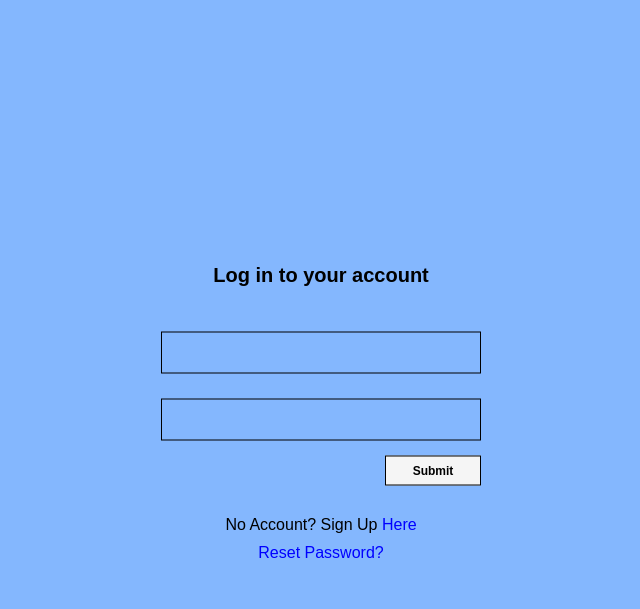
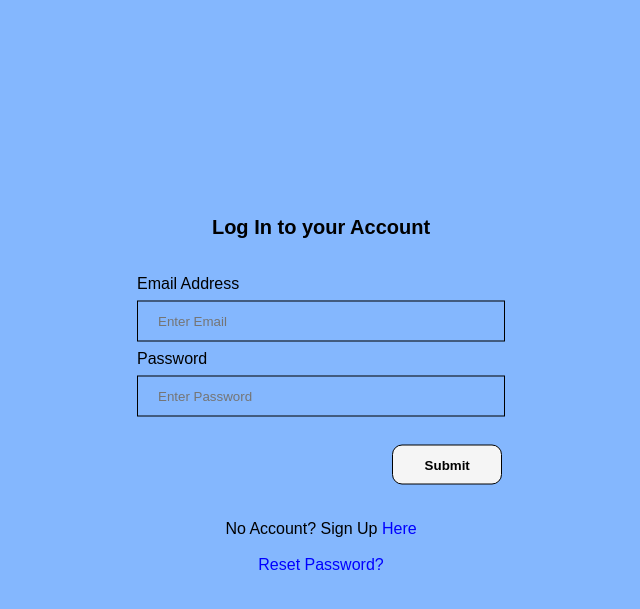
Before and after one commit to masrufjaman/Bangla-Bully-Detection-using-Machine-Learning, a Flask app: page /login in a window 1280 px wide. Shown: the top 609 px of the page, without its empty margins (47-687 px from the left). Run offline with Flask 2, Linux system fonts and the light colour scheme.

Commit message:
LogIn html,css done(without pic)

```diff
--- a/website/static/css/login.css
+++ b/website/static/css/login.css
@@ -10,83 +10,53 @@ body
 .center{
     position: absolute;
     top: 50%;
-    right:40%;
+    right: 40%;
     transform: translate(-50%, -50%);
     width:400px;
-    border-radius: 10px;
 }
 .center h1
 {
     text-align: center;
-    padding: 0 0 10px 0;
+    padding: 10px;
     color:black;
-    margin: 5px;
+    margin: 10px;
     font-size: 20px;
 }
-.center form
-{
-    padding: 0 40px;
+input[type=text], input[type=password] {
+    width: 100%;
+    padding: 12px 20px;
+    margin: 8px 0;
+    background-color: #84B7FE;
+    border: 1px solid;
+    box-sizing: border-box;
   }
 
-form .txt_field{
-    position: relative;
-    box-sizing: border-box;
-    border: 1px solid #000000;
-    top: 10px;
-    left:6x;
-    margin:25px 0;
+  /* Set a style for all buttons */
+  button {
+    background-color: whitesmoke;
+    color: black;
+    padding:10px 10px;
+    height: 40px;
+    margin: 20px 255px;
+    border: 1px solid;
+    border-radius: 10px;
+    text-align: center;
+    cursor: pointer;
+    width: 30%;
   }
-.txt_field input
-{
-    width:100%;
-    padding: 0 5px;
-    height:40px;
-    font-size: 16px;
-    border: none;
-    background: none;
-    outline:none;
-    text-transform: lowercase;
+
+  button:hover {
+    opacity: 0.8;
   }
-.pass
-{
-    margin:-20px 0;
-    text-align: center;
-    font-size:16px;
-    color:black;
+
+  .container {
+    padding: 16px;
+    font-size: medium;
   }
-.pass a
-{
-    color:blue;
-    text-decoration: none;
-}
-.pass a:hover
-{
-    text-decoration: underline;
-}
-input[type="submit"]
-{
-    box-sizing: border-box;
-    text-align: center;
-    margin:0 70%;
-    width:30%;
-    height:30px;
-    border: 1px solid #000000;
-    background: whitesmoke;
-    font-size: 12px;
-    color:black;
-    font-weight:700;
-    cursor: pointer;
-    outline:none;
 
-}
-input[type="submit"]:hover
-{
- border-color: black;
- transition: .5s;
-}
   .signup_link
 {
-    margin:30px 0;
+    margin:15px 0;
     text-align: center;
     font-size:16px;
     color:black;
--- a/website/templates/login.html
+++ b/website/templates/login.html
@@ -18,27 +18,20 @@
     />
   </head>
   <body>
-    <div class="center">
-     <h1>Log in to your account</h1>
-     <form action="customerSignin.php" method="post">
-     <div class="txt_field">
-        <input type="email" name="Email" required>
-        <span></span>
-
+    <form>
+      <div class="center">
+        <h1>Log In to your Account</h1>
+    <div class="container">
+    <label for="uname">Email Address</label>
+          <input type="text" placeholder="Enter Email" name="uname" required>
+          <label for="psw">Password</label>
+          <input type="password" placeholder="Enter Password" name="psw" required>
+          <button type="submit"><b>Submit</b></button>
+        <div class="signup_link">
+         No Account? Sign Up <a href="Sign_Up.html">Here</a>
+       <br><br><a href="Reset_Password.html">Reset Password?</a>
         </div>
-        <div class="txt_field">
-        <input type="password" name="Password" maxlength="10" required>
-        <span></span>
-
-        </div>
-       <input type="submit" value = Submit>
-        <div class="signup_link">
-         No Account? Sign Up<a href="register.php"> Here</a>
-        </div>
-        <div class="pass">
-          <a href="forgetpass.html">Reset Password?</a>
-      </div>
-        </form>
+      </form>
     </div>
-</body>
-</html>
+    </body>
+    </html>
```
Lines whose indentation alone changed are shown as unchanged.
